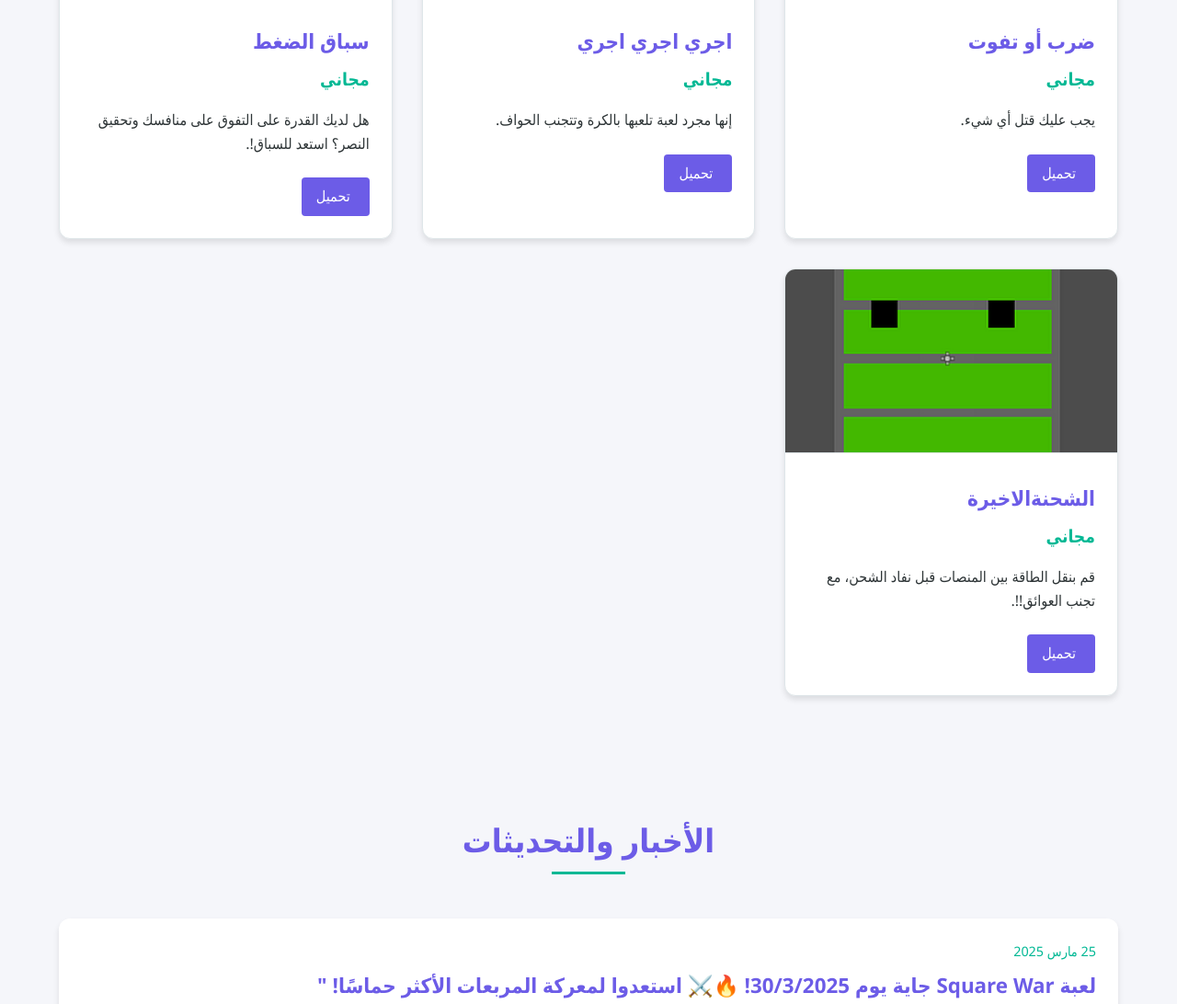
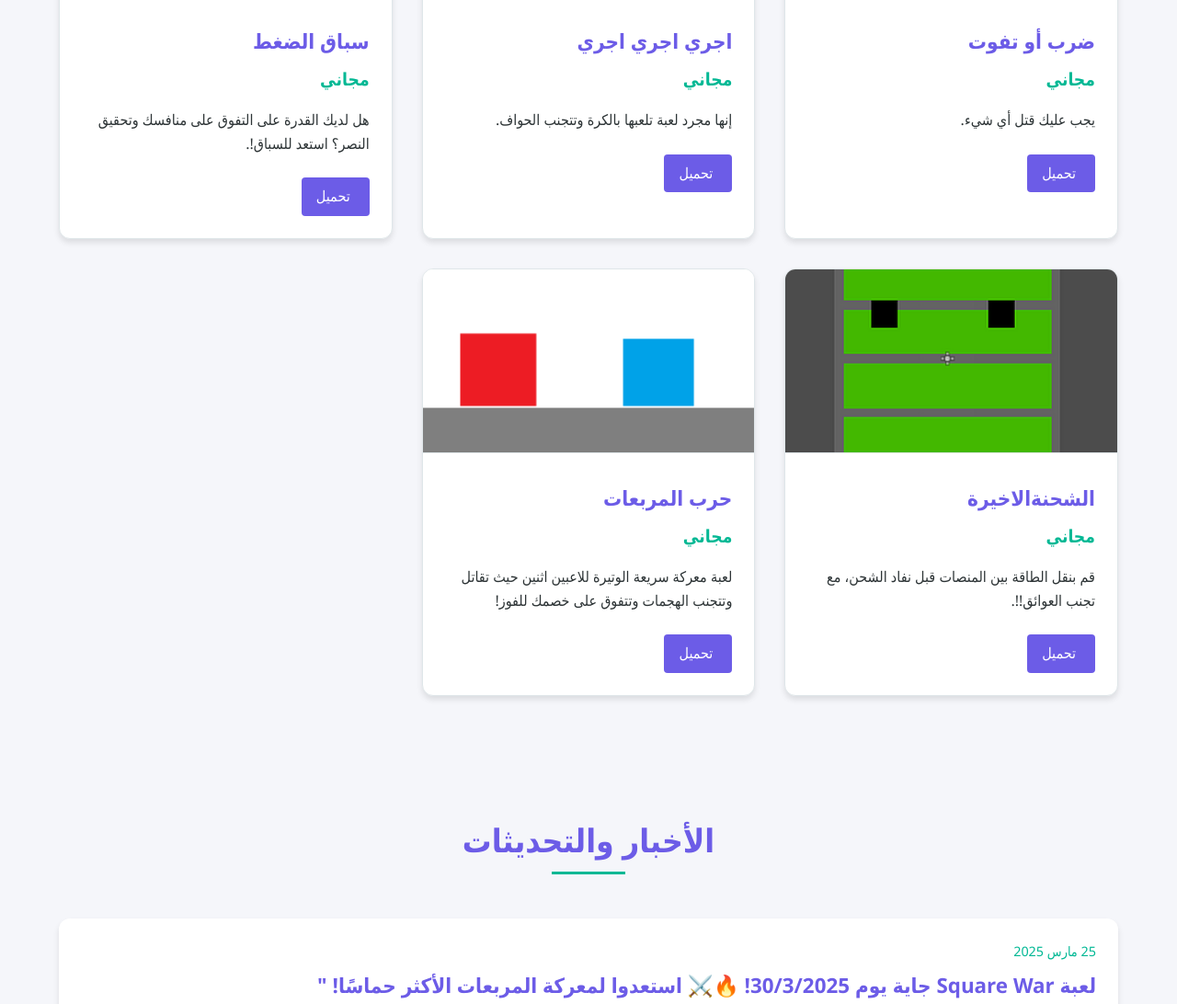
Before and after one commit to Byte-dev-byte/byte, a plain HTML site: page index.html in a window 1280 px wide. Shown: the part 1540-2632 px from the top of the page at 92% size. Drawn offline with Linux system fonts and the light colour scheme.

Commit message:
index.html

```diff
--- a/index.html
+++ b/index.html
@@ -1063,6 +1063,17 @@
                         </div>
                     </div>
                 </div>
+                <div class="game-card fade-in delay-4">
+                    <img src="assets/img/project/icon (3).png" class="game-image" alt="صورة اللعبة" data-lang="game3Image" data-lang-alt="Game 3 Image">
+                    <div class="game-details">
+                        <h3 class="game-title" data-lang="game5Title">حرب المربعات</h3>
+                        <div class="game-price" data-lang="game5Price">مجاني</div>
+                        <p class="game-description" data-lang="game5Desc">لعبة معركة سريعة الوتيرة للاعبين اثنين حيث تقاتل وتتجنب الهجمات وتتفوق على خصمك للفوز!</p>
+                        <div class="game-btns">
+                            <a href="https://byte-deve.itch.io/square-war" class="btn btn-primary"><i class="fas fa-download"></i> <span data-lang="download">تحميل</span></a>
+                        </div>
+                    </div>
+                </div>
             </div>
         </section>
 
@@ -1230,6 +1241,9 @@
                 'game4Title': 'The last charge',
                 'game4Price': 'Free',
                 'game4Desc': 'Transfer energy between platforms before running out of charge, while avoiding obstacles!',
+                'game5Title': 'Square war',
+                'game5Price': 'Free',
+                'game5Desc': 'A fast-paced 2-player battle game where you fight , dodge attacks, and outsmart your opponent to win!',
                 'download': 'Download',
                 'readMore': 'Read more',
                 'newsTitle': 'News & Updates',
@@ -1294,6 +1308,9 @@
                 'game4Title': 'الشحنة الاخيرة',
                 'game4Price': 'مجاني',
                 'game4Desc': 'قم بنقل الطاقة بين المنصات قبل نفاد الشحن، مع تجنب العوائق!',
+                'game5Title': 'حرب المربعات',
+                'game5Price': 'مجاني',
+                'game5Desc': 'لعبة معركة سريعة الوتيرة للاعبين اثنين حيث تقاتل وتتجنب الهجمات وتتفوق على خصمك للفوز!',
                 'download': 'تحميل',
                 'details': 'تفاصيل',
                 'readMore':'قراءة المزيد',
```
